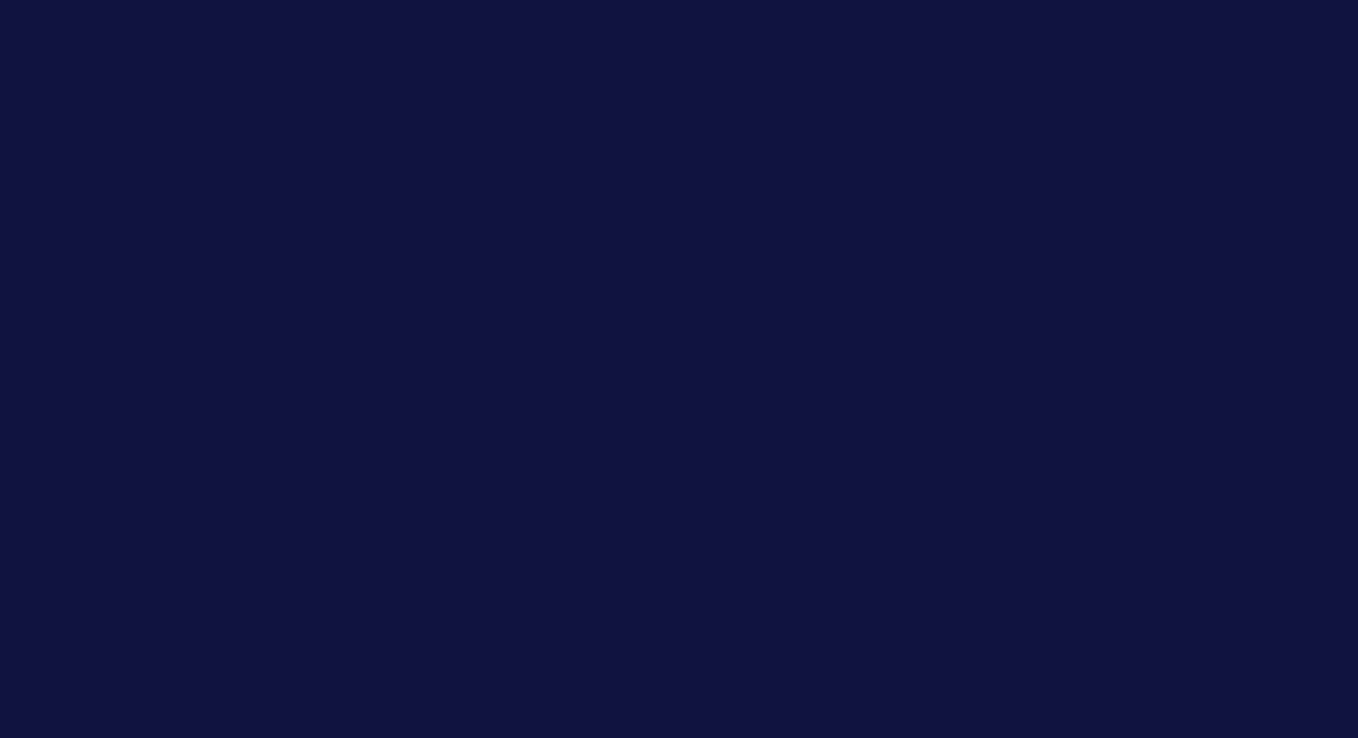
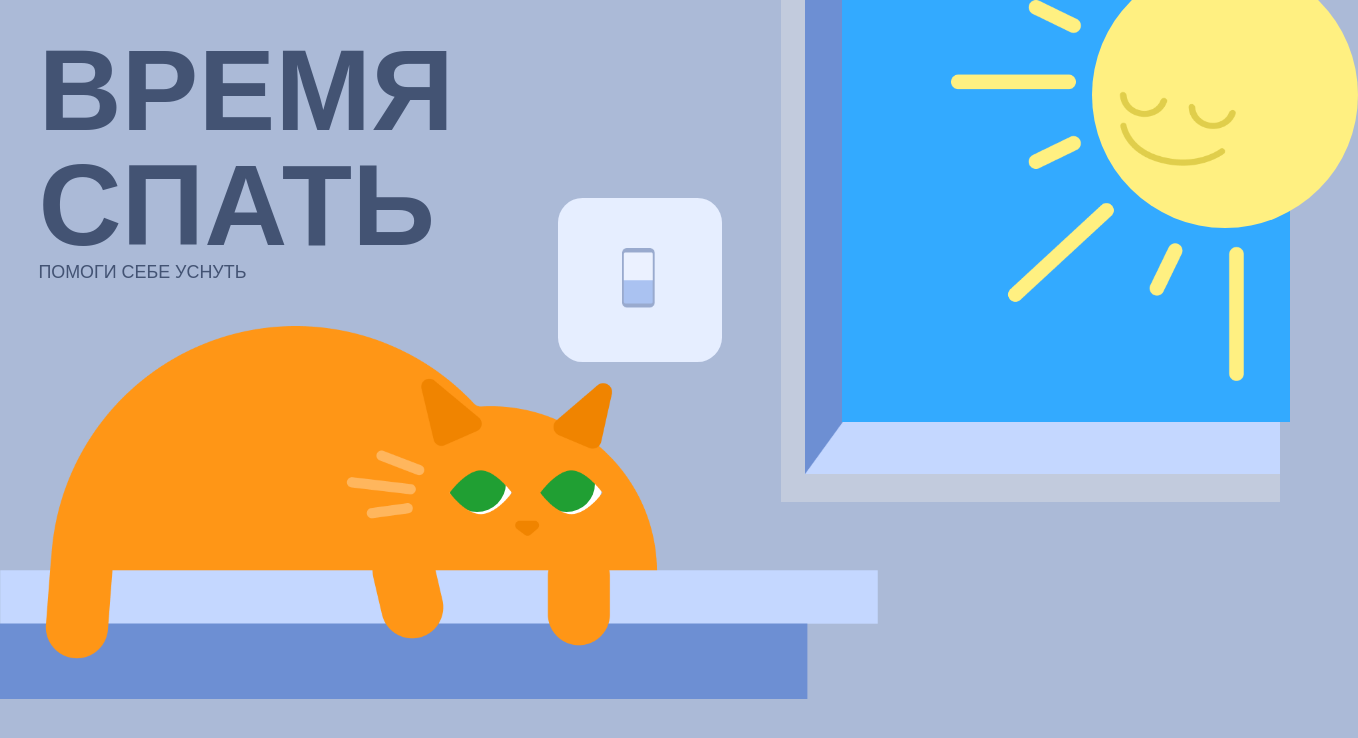
Before and after one commit to natalimeru08-create/somnia_module3, a plain HTML site: page index.html in a window 1280 px wide. Shown: the whole page, 1358 px wide, since content can reach past the window. Drawn offline with Linux system fonts and the light colour scheme.

Commit message:
fist screen

```diff
--- a/index.html
+++ b/index.html
@@ -8,6 +8,35 @@
     <script defer src="javascripts/scripts.js"></script>
   </head>
   <body>
-
+    <section class="firstBlock">
+      <div class="firstPics">
+        <div class="text_1">
+          <h1>ВРЕМЯ СПАТЬ</h1>
+          <p class="p1">ПОМОГИ СЕБЕ УСНУТЬ</p>
+        </div>
+        <div class="button">
+          <div class="buttonInside"></div>
+        </div>
+        <div class="windowFirst"></div>
+        <div class="sky">
+          <div class="sun">
+            <div class="sunsFace"></div>
+            <div class="light"></div>
+          </div>
+        </div>
+      </div>
+      <div class="cat">
+        <div class="catImg"></div>
+        <div class="tailImg"></div>
+        <div class="eyes">
+          <div class="eye_1">
+            <div class="pupil"></div>
+          </div>
+          <div class="eye_2">
+            <div class="pupil"></div>
+          </div>
+        </div>
+      </div>
+    </section>
   </body>
 </html>
--- a/javascripts/scripts.js
+++ b/javascripts/scripts.js
@@ -0,0 +1,31 @@
+const eyes = Array.from(document.querySelectorAll(".eye_1, .eye_2"));
+const pupils = eyes.map((eye) => eye.querySelector(".pupil"));
+
+function trackEyes(event) {
+  eyes.forEach((eye, index) => {
+    const pupil = pupils[index];
+    const rect = eye.getBoundingClientRect();
+
+    const centerX = rect.left + rect.width / 2;
+    const centerY = rect.top + rect.height / 2;
+
+    const angle = Math.atan2(event.clientY - centerY, event.clientX - centerX);
+
+    const maxX = rect.width * 0.2;
+    const maxY = rect.height * 0.2;
+
+    const offsetX = Math.cos(angle) * maxX;
+    const offsetY = Math.sin(angle) * maxY;
+
+    pupil.style.transform = `translate(${offsetX}px, ${offsetY}px)`;
+  });
+}
+
+function resetEyes() {
+  pupils.forEach((pupil) => {
+    pupil.style.transform = "translate(0, 0)";
+  });
+}
+
+window.addEventListener("mousemove", trackEyes);
+window.addEventListener("mouseleave", resetEyes);
--- a/stylesheets/layout.css
+++ b/stylesheets/layout.css
@@ -1,4 +1,136 @@
+* {
+  box-sizing: border-box;
+}
 body {
-    background-color: #101340;
-    font-family: Arial, Helvetica, sans-serif;
+  /* background-color: #101340; */
+  background-color: #abbad7;
+
+  font-family: Arial, Helvetica, sans-serif;
+  height: 52.1vw;
 }
+.firstBlock {
+  width: 100vw;
+  height: 52.1vw;
+  position: relative;
+}
+h1 {
+  font-size: 9vw;
+  font-weight: bold;
+  color: #435373;
+}
+p {
+  font-size: 1.4vw;
+}
+.p1 {
+  color: #435373;
+}
+.text_1 {
+  margin-top: 2.6vw;
+  margin-left: 3vw;
+  margin-bottom: 2.6vw;
+  width: 36.6vw;
+  height: 20.3vw;
+}
+.firstPics {
+  display: flex;
+}
+/*кнопка*/
+.button {
+  position: absolute;
+  width: 12.8vw;
+  height: 12.8vw;
+  background-color: #e6eeff;
+  border-radius: 15%;
+  margin-top: 15.5vw;
+  margin-left: 43.6vw;
+}
+.buttonInside {
+  width: 2.6vw;
+  height: 4.7vw;
+  background-image: url(../images/button.png);
+  background-size: 2.6vw 4.7vw;
+  margin-top: 3.9vw;
+  margin-left: 5vw;
+}
+.windowFirst {
+  position: absolute;
+  margin-left: 61vw;
+  margin-top: -10.6vw;
+  width: 39vw;
+  height: 49.8vw;
+  background-image: url(../images/window1.png);
+  background-size: 39vw 49.8vw;
+}
+.sky {
+  position: absolute;
+  width: 35vw;
+  height: 33vw;
+  background-color: #33aaff;
+  margin-left: 65.8vw;
+}
+.sun {
+  width: 20.8vw;
+  height: 20.8vw;
+  border-radius: 100%;
+  background-color: #fff081;
+  margin-left: 19.5vw;
+  margin-top: -3vw;
+}
+.sunsFace {
+  position: absolute;
+  margin-top: 8.5vw;
+  margin-left: 2vw;
+  width: 9.6vw;
+  height: 7.5vw;
+  background-image: url(../images/sunaFace.png);
+  background-size: 9.6vw 7.5vw;
+}
+.light {
+  position: absolute;
+  width: 22.9vw;
+  height: 29.8vw;
+  background-image: url(../images/light.png);
+  background-size: 22.9vw 29.8vw;
+  margin-top: 3vw;
+  margin-left: -11vw;
+}
+
+.catImg {
+  position: absolute;
+  width: 68.6vw;
+  height: 29.1vw;
+  background-image: url(../images/cat.png);
+  background-size: 68.6vw 29.1vw;
+  z-index: 3;
+}
+.tailImg {
+  position: absolute;
+}
+.eyes {
+  position: absolute;
+  display: flex;
+  z-index: 1;
+  margin-top: 10vw;
+  gap: 2vw;
+}
+
+.pupil {
+  position: absolute;
+  width: 4.5vw;
+  height: 4.5vw;
+  border-radius: 100%;
+  background-color: #209f33;
+  transition: transform 60ms linear;
+  z-index: 2;
+}
+.eye_1,
+.eye_2 {
+  width: 5vw;
+  height: 5vw;
+  border-radius: 50%;
+  background-color: white;
+  overflow: hidden;
+}
+.eye_1 {
+  margin-left: 35vw;
+}
```
Also changed, not shown: images/button.png (added), images/cat.png (added), images/light.png (added), images/sunaFace.png (added), images/tail.png (added), images/window1.png (added).
